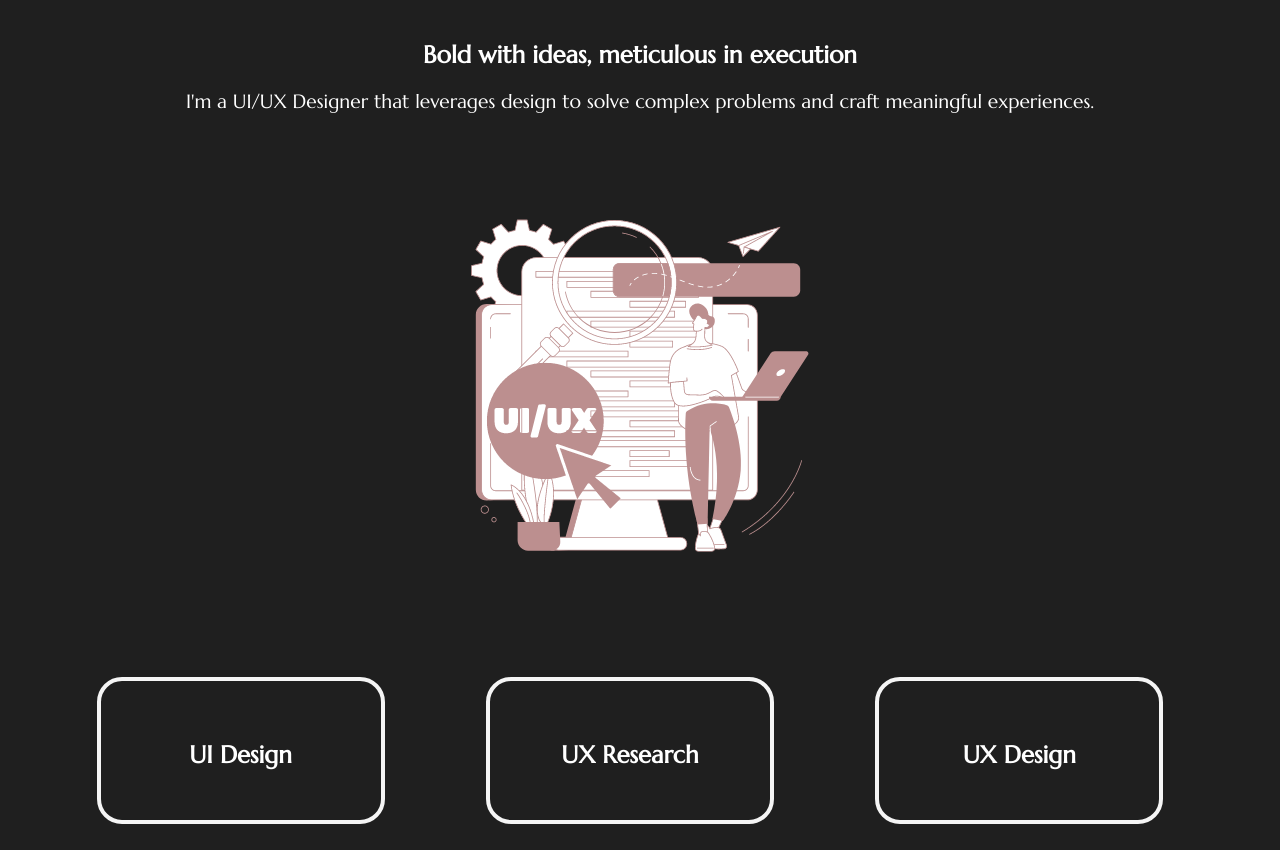
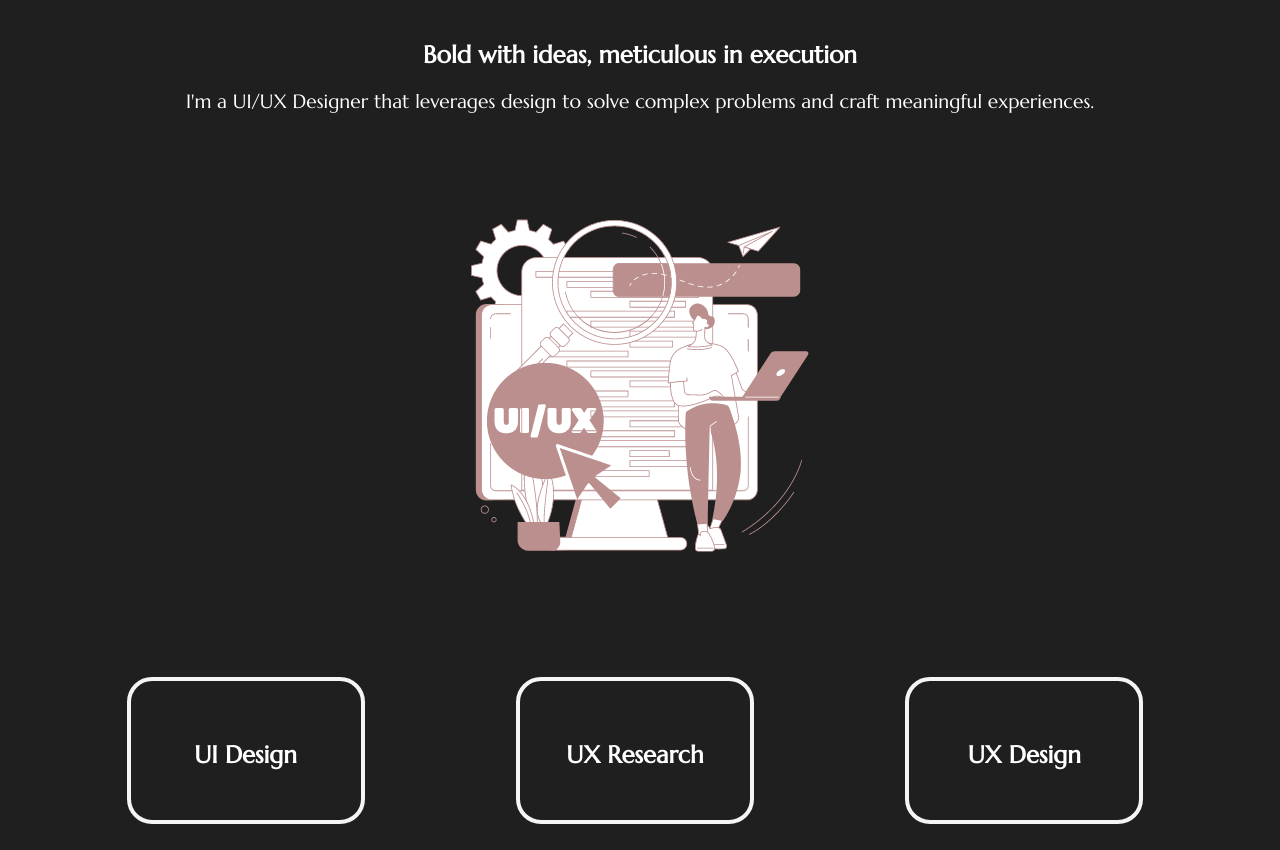
Before and after one commit to Vig25nesh/web-development-project, a website: page index.html in a window 1280 px wide. Shown: the part 176-1026 px from the top of the page. Drawn offline with Linux system fonts and the light colour scheme.

Commit message:
Final Touches

```diff
--- a/style.css
+++ b/style.css
@@ -55,13 +55,13 @@ h1 {
 }
 
 .card {
-    width: 200px;
+    width: 150px;
     background: #1f1f1f;
     padding: 40px;
     text-align: center;
     border: 4px solid whitesmoke;
     border-radius: 25px;
-    margin-right: 20px;
+    margin-right: 10px;
     margin-bottom: 10px;
 }
 
```
Also changed, not shown: index.html (+0 -1 lines).
